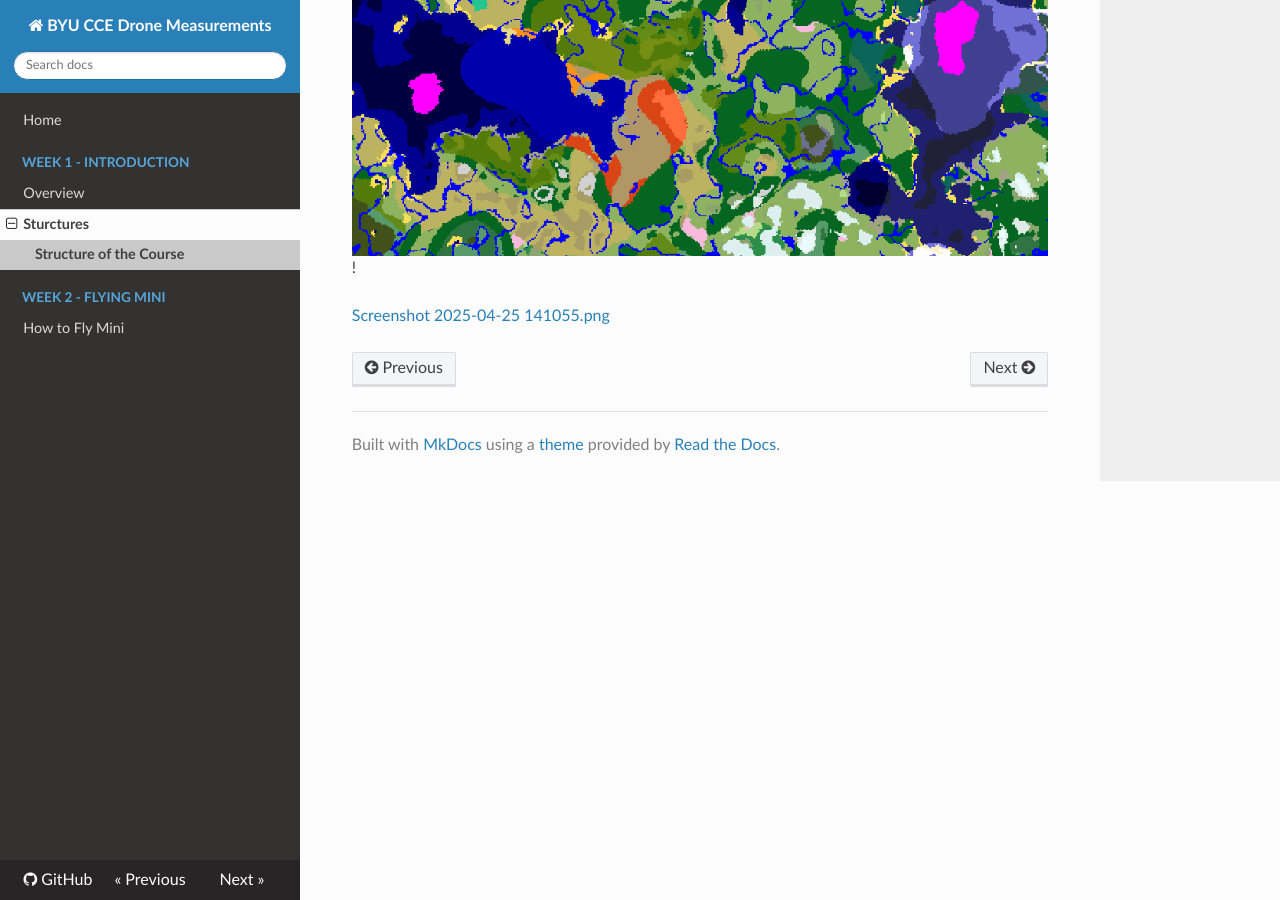
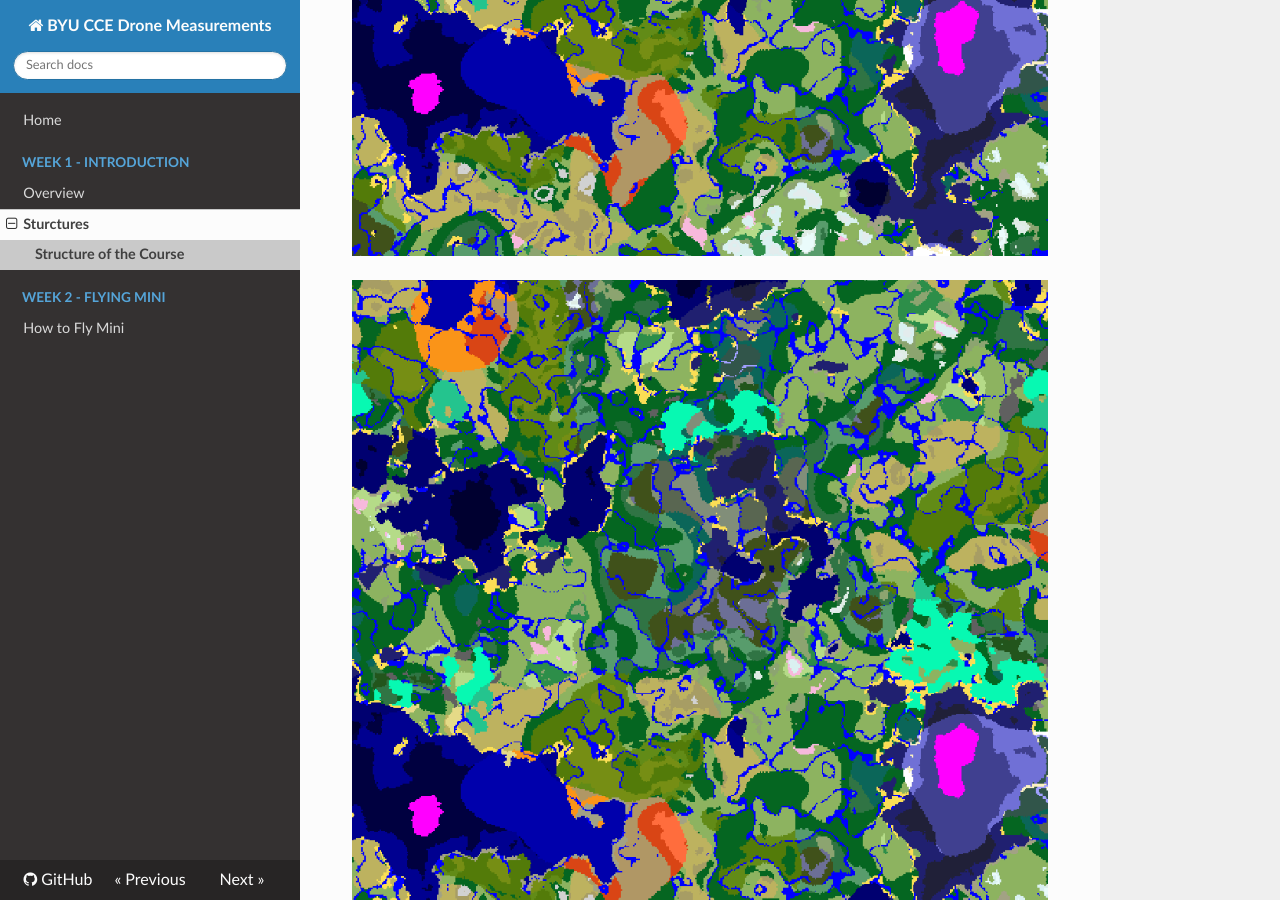
Before and after one commit to gus-p-williams/byu-cce-drone_measurements, an MkDocs documentation site: the page built from docs/week_01/class_struc.md, in a window 1280 px wide and 900 px high, scrolled down 542 px. Built offline with MkDocs 1.6.1, drawn with Linux system fonts in a browser that asks for light colours; nearby versions of some CDN libraries.

Commit message:
Added image

```diff
--- a/docs/week_01/class_struc.md
+++ b/docs/week_01/class_struc.md
@@ -1,4 +1,5 @@
-![Encoch Seed Map.png](../images/Screenshot%202025-04-25%20141055.png)!
+![Encoch Seed Map.png](../images/Screenshot%202025-04-25%20141055.png)
 
 
-[Screenshot 2025-04-25 141055.png](../images/Screenshot%202025-04-25%20141055.png)
+
+![Screenshot 2025-04-25 141055.png](../images/Screenshot%202025-04-25%20141055.png)
```
